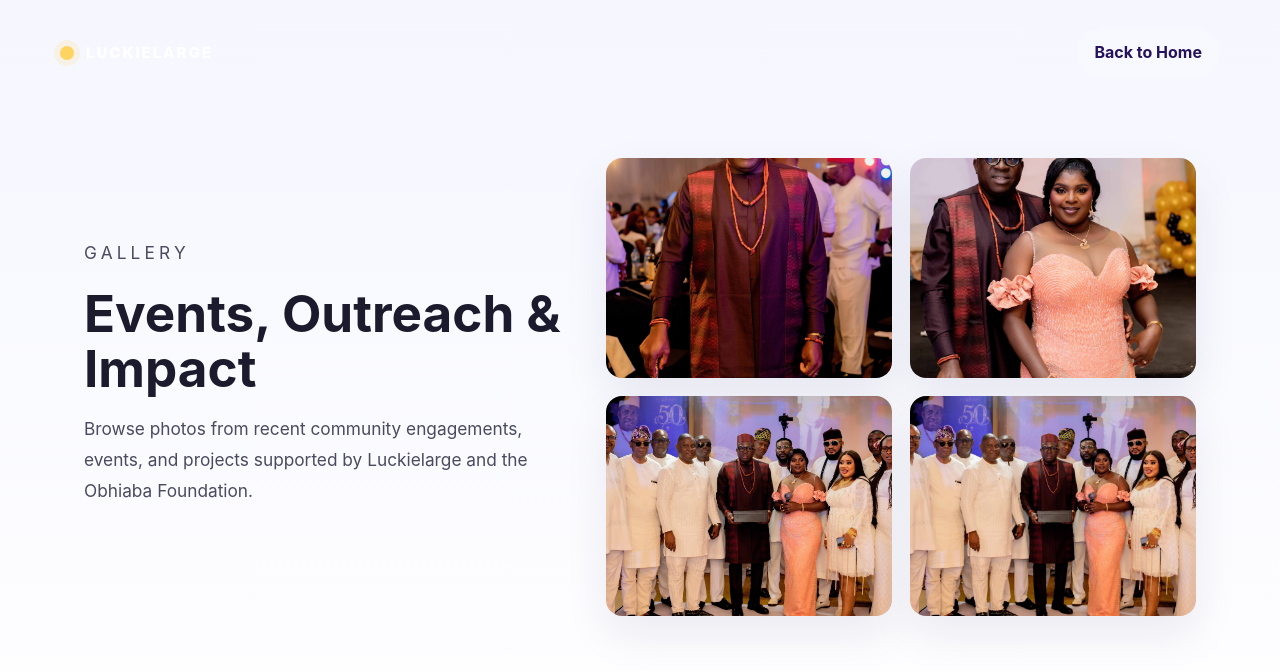
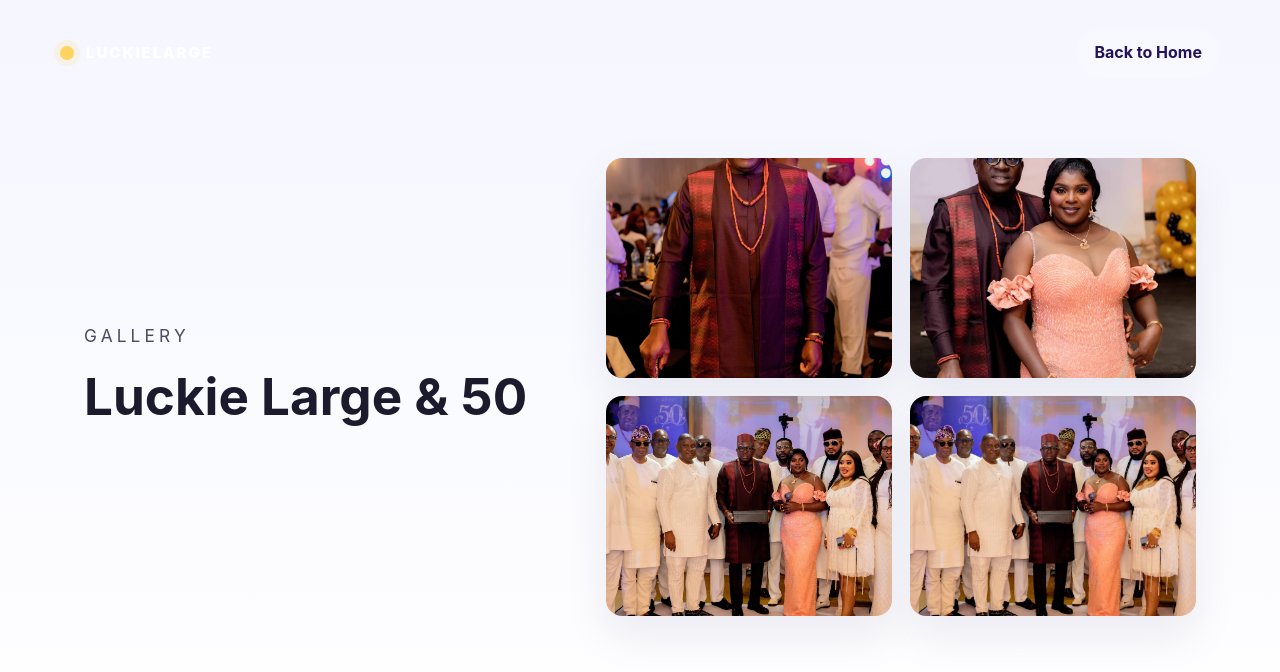
Before and after one commit to Just-stephen/Luckielarge, a React (Create React App) app: page /gallery in a window 1280 px wide. Shown: the top 672 px of the page. Built offline with nearby package versions, Linux system fonts and the light colour scheme.

Commit message:
Sync: update workspace changes

```diff
--- a/src/GalleryPage.js
+++ b/src/GalleryPage.js
@@ -35,14 +35,14 @@ function GalleryPage() {
         <section className="about-hero">
           <div className="about-copy">
             <p className="eyebrow eyebrow-dark">Gallery</p>
-            <h1>Events, Outreach &amp; Impact</h1>
-            <p>Browse photos from recent community engagements, events, and projects supported by Luckielarge and the Obhiaba Foundation.</p>
+            <h1>Luckie Large &amp; 50</h1>
+
           </div>
 
           <div className="impact-gallery" role="list">
             {galleryImages.map((src, i) => (
               <div key={src} className="impact-item" role="listitem">
-                <img src={src} alt={`Gallery image ${i + 1}`} className="impact-image" />
+                <img src={src} alt={`Community event ${i + 1}`} className="impact-image" />
               </div>
             ))}
           </div>
```
